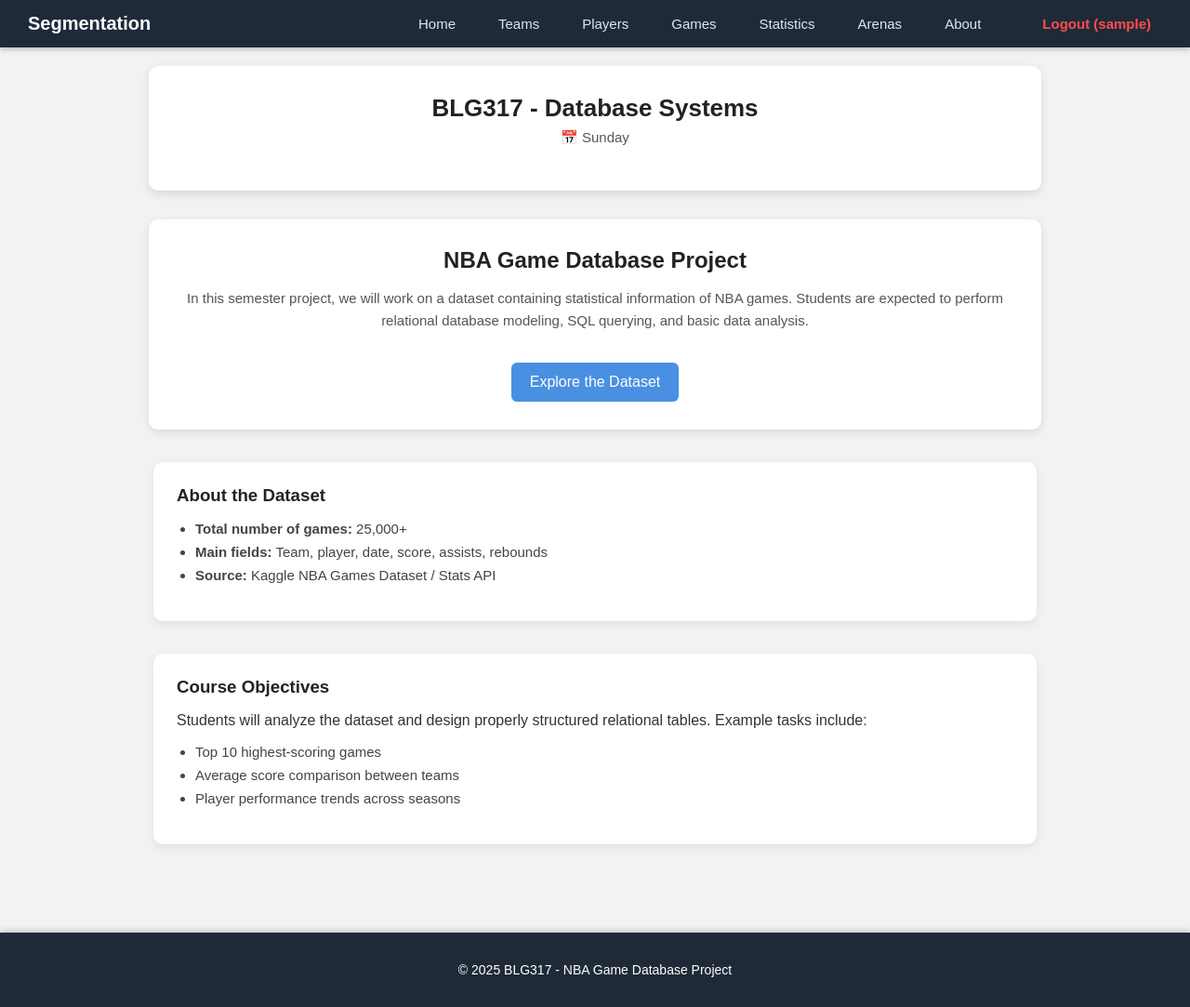
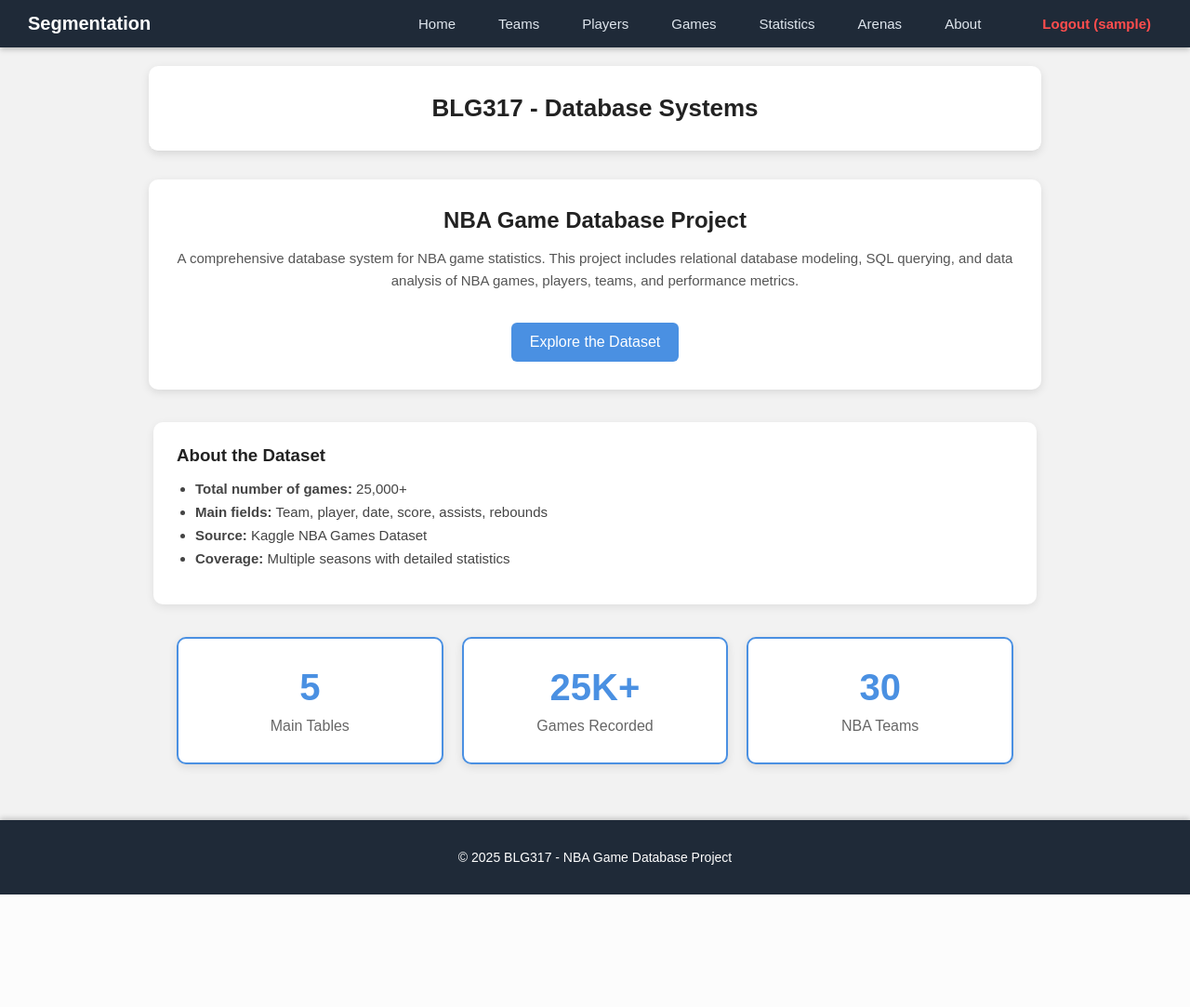
Before and after one commit to wfatih/blg317e, a Flask app: page /home in a window 1280 px wide. Shown: the whole page at 93% size. After the commit the page ends 962 px from the top, so only its background shows below. Run offline with Flask 3, Linux system fonts and the light colour scheme; the visitor is signed in with stand-in values (Sample User, id 1).

Commit message:
düzenlemeler

```diff
--- a/templates/home.html
+++ b/templates/home.html
@@ -1,47 +1,41 @@
 {% extends "base.html" %}
-
 {% block content %}
-
 <header class="hero">
   <h1>BLG317 - Database Systems</h1>
-  <p class="date">📅 {{ date }}</p>
 </header>
 
-<main>
 <section class="hero">
   <h2>NBA Game Database Project</h2>
   <p>
-      In this semester project, we will work on a dataset containing
-      statistical information of NBA games. Students are expected to perform
-      relational database modeling, SQL querying, and basic data analysis.
+    A comprehensive database system for NBA game statistics. This project includes
+    relational database modeling, SQL querying, and data analysis of NBA games,
+    players, teams, and performance metrics.
   </p>
-    <a href="#" class="button">Explore the Dataset</a>
+  <a href="https://www.kaggle.com/datasets/nathanlauga/nba-games" class="button">Explore the Dataset</a>
 </section>
 
 <section class="dataset">
   <h3>About the Dataset</h3>
   <ul>
     <li><strong>Total number of games:</strong> 25,000+</li>
-      <li>
-        <strong>Main fields:</strong> Team, player, date, score, assists,
-        rebounds
-      </li>
-      <li><strong>Source:</strong> Kaggle NBA Games Dataset / Stats API</li>
+    <li><strong>Main fields:</strong> Team, player, date, score, assists, rebounds</li>
+    <li><strong>Source:</strong> Kaggle NBA Games Dataset</li>
+    <li><strong>Coverage:</strong> Multiple seasons with detailed statistics</li>
   </ul>
 </section>
 
-  <section class="objectives">
-    <h3>Course Objectives</h3>
-    <p>
-      Students will analyze the dataset and design properly structured relational
-      tables. Example tasks include:
-    </p>
-    <ul>
-      <li>Top 10 highest-scoring games</li>
-      <li>Average score comparison between teams</li>
-      <li>Player performance trends across seasons</li>
-    </ul>
-  </section>
-</main>
-
+<div style="display: grid; grid-template-columns: repeat(auto-fit, minmax(250px, 1fr)); gap: 20px; margin-top: 30px; max-width: 900px; margin-left: auto; margin-right: auto;">
+  <div style="background: white; padding: 30px; border-radius: 10px; text-align: center; box-shadow: 0px 3px 10px rgba(0,0,0,0.1); border: 2px solid #4a90e2;">
+    <h3 style="font-size: 2.5rem; color: #4a90e2; margin-bottom: 10px;">5</h3>
+    <p style="color: #666; margin: 0;">Main Tables</p>
+  </div>
+  <div style="background: white; padding: 30px; border-radius: 10px; text-align: center; box-shadow: 0px 3px 10px rgba(0,0,0,0.1); border: 2px solid #4a90e2;">
+    <h3 style="font-size: 2.5rem; color: #4a90e2; margin-bottom: 10px;">25K+</h3>
+    <p style="color: #666; margin: 0;">Games Recorded</p>
+  </div>
+  <div style="background: white; padding: 30px; border-radius: 10px; text-align: center; box-shadow: 0px 3px 10px rgba(0,0,0,0.1); border: 2px solid #4a90e2;">
+    <h3 style="font-size: 2.5rem; color: #4a90e2; margin-bottom: 10px;">30</h3>
+    <p style="color: #666; margin: 0;">NBA Teams</p>
+  </div>
+</div>
 {% endblock %}
```
Also changed, not shown: routes/games_routes.py (+39 -15 lines), templates/about.html (+44 -1 lines), templates/games/form-components/game_info.html (+1 -9 lines), templates/games/list-components/filters.html (+11 -6 lines), static/home.css (line endings or trailing spaces), 1 other file. Lines whose indentation alone changed are shown as unchanged.
